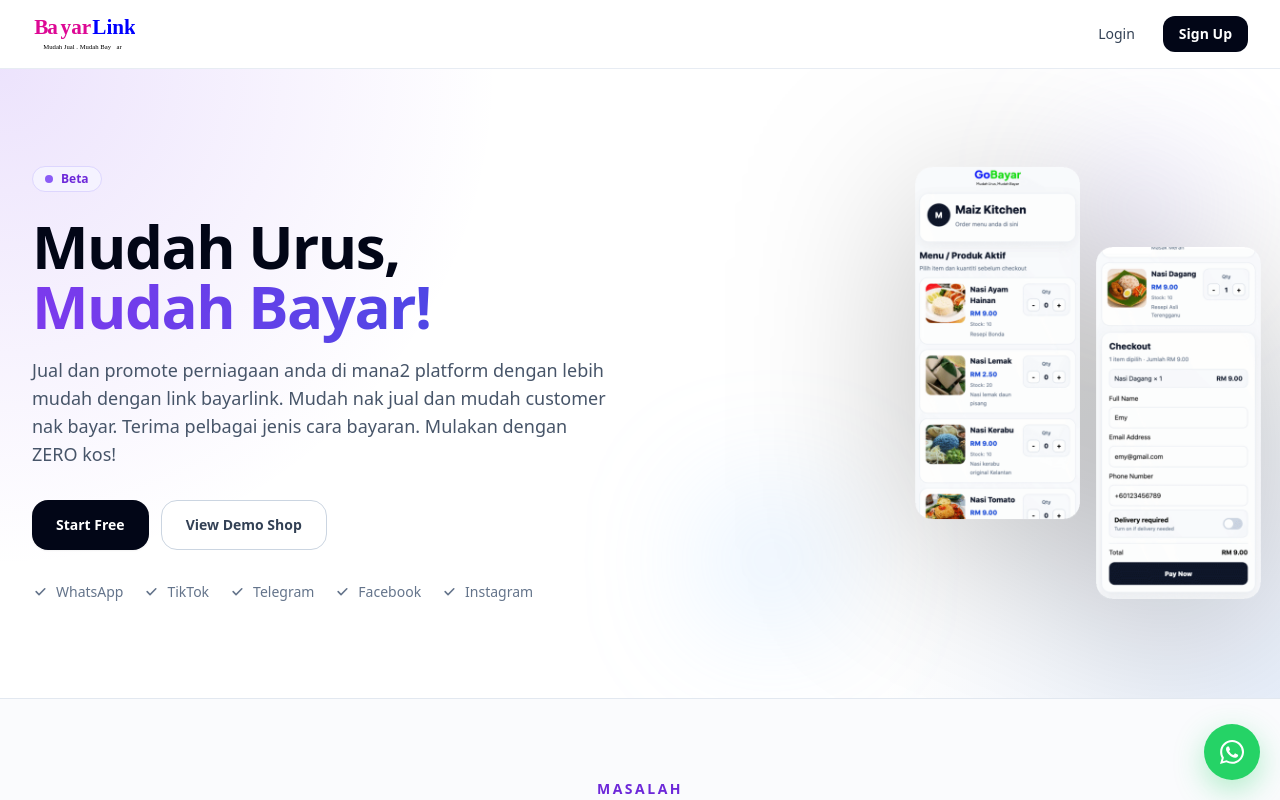
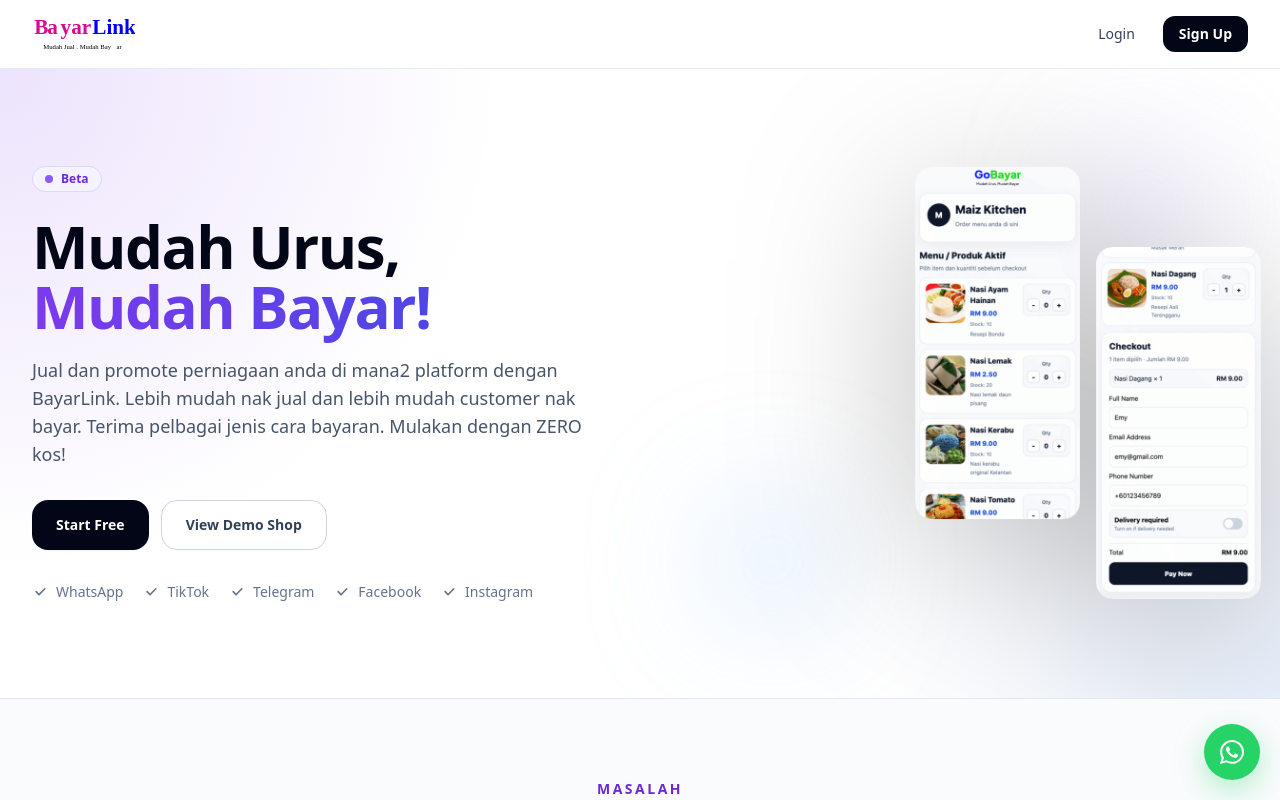
Before and after one commit to maizhakimm/pay-link, a Next.js app: page / in a window 1280 px wide. Shown: the top 800 px of the page. Built offline with nearby package versions, Linux system fonts and the light colour scheme.

Commit message:
Update page.tsx

```diff
--- a/src/app/page.tsx
+++ b/src/app/page.tsx
@@ -53,7 +53,7 @@ export default function HomePage() {
             </h1>
 
             <p className="mt-5 max-w-2xl text-base leading-7 text-slate-600 sm:text-lg">
-              Jual dan promote perniagaan anda di mana2 platform dengan lebih mudah dengan link bayarlink. Mudah nak jual dan mudah customer nak bayar. Terima pelbagai jenis cara bayaran. Mulakan dengan ZERO kos!
+              Jual dan promote perniagaan anda di mana2 platform dengan BayarLink. Lebih mudah nak jual dan lebih mudah customer nak bayar. Terima pelbagai jenis cara bayaran. Mulakan dengan ZERO kos!
             </p>
 
             <div className="mt-8 flex flex-col gap-3 sm:flex-row">
```
